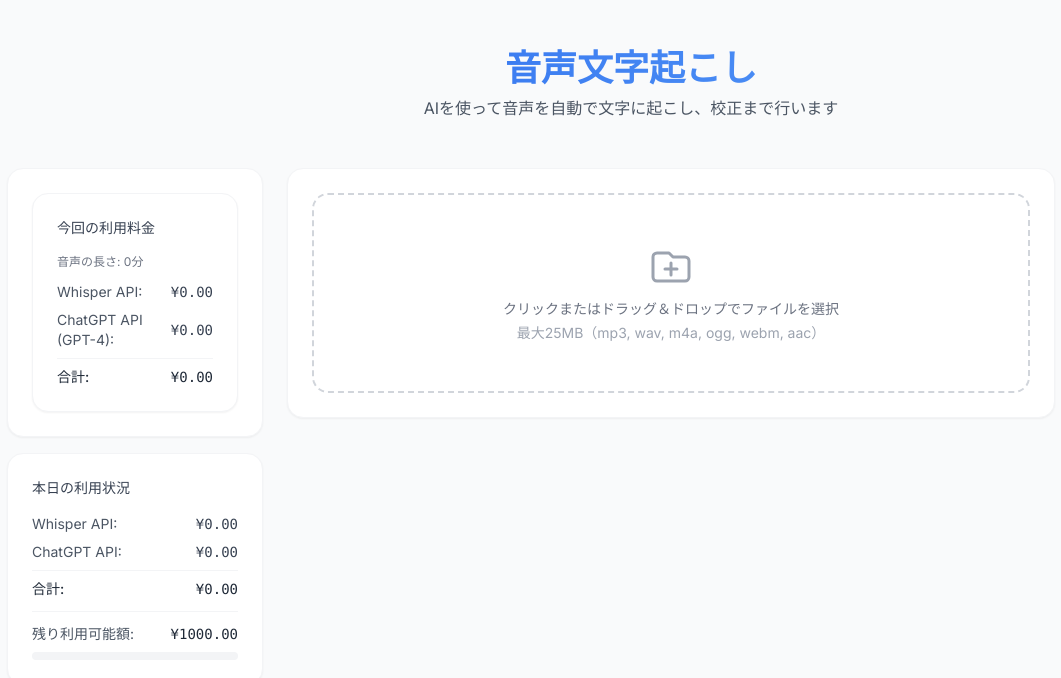
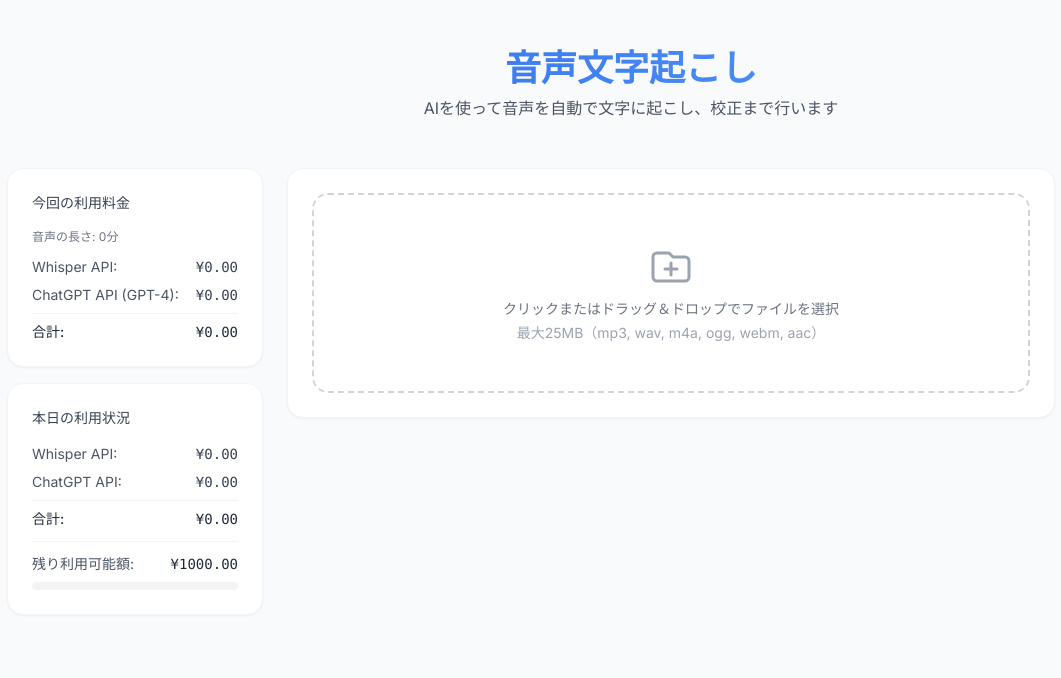
Before and after one commit to koushingnu/Whisper, a Next.js app: page / in a window 1280 px wide. Shown: the top 678 px of the page, without its empty margins (9-1070 px from the left). Built offline with nearby package versions, Linux system fonts and the light colour scheme; no server answers; the database is empty.

Commit message:
今回の料金のUI改善

```diff
--- a/src/app/components/ApiCostInfo.tsx
+++ b/src/app/components/ApiCostInfo.tsx
@@ -86,7 +86,6 @@ export function ActualCostInfo({ audioDuration }: { audioDuration: number }) {
   const durationMinutes = Math.ceil(audioDuration / 60);
 
   return (
-    <div className="bg-white rounded-2xl shadow-sm border border-gray-100 p-6">
     <div className="text-sm">
       <div className="font-medium text-gray-700 mb-4">今回の利用料金</div>
       <div className="space-y-3">
@@ -113,6 +112,5 @@ export function ActualCostInfo({ audioDuration }: { audioDuration: number }) {
         </div>
       </div>
     </div>
-    </div>
   );
 }
```
Lines whose indentation alone changed are shown as unchanged.
